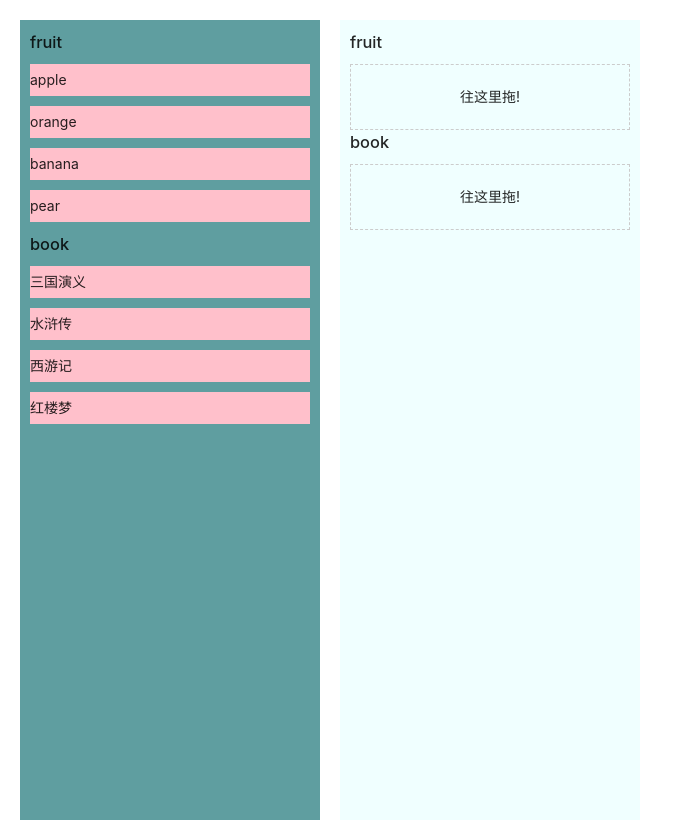
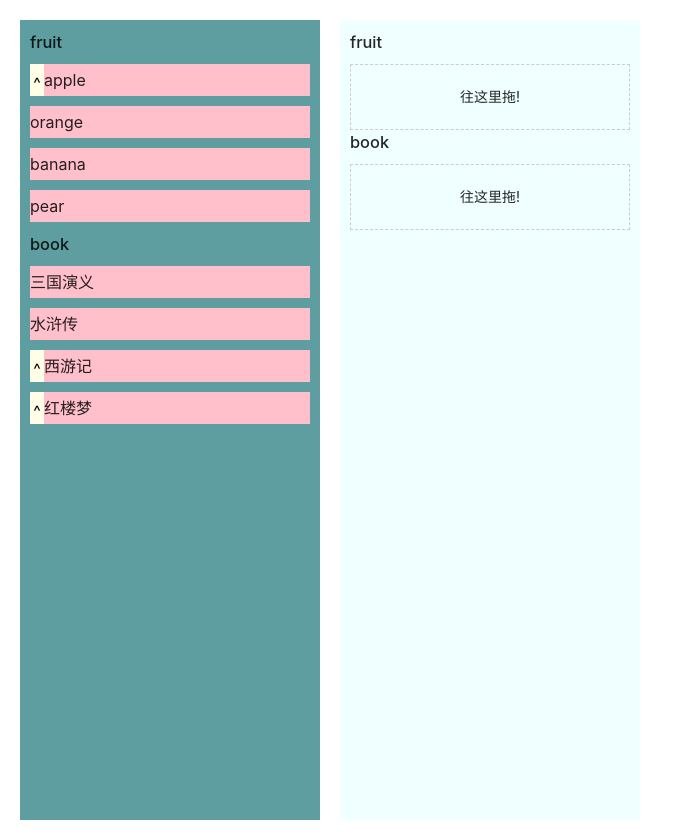
Before and after one commit to mianmalife/webpackApp, a React app: page /#/login in a window 1280 px wide. Shown: the whole page, without its empty margins (0-683 px from the left). Built offline with nearby package versions, Linux system fonts and the light colour scheme; the HTML template or start-up script is replaced by a standard one.

Commit message:
增加删除分类功能

```diff
--- a/package.json
+++ b/package.json
@@ -21,6 +21,7 @@
     "axios": "^0.24.0",
     "core-js": "3",
     "cross-env": "^7.0.3",
+    "lodash": "^4.17.21",
     "react": "^17.0.2",
     "react-dom": "^17.0.2",
     "react-router-dom": "6"
--- a/src/App.less
+++ b/src/App.less
@@ -41,9 +41,24 @@
       .category {
         ul {
           li.demesion__lis {
+            display: flex;
             height: 32px;
             line-height: 32px;
             background-color: pink;
+            margin-bottom: 10px;
+            font-size: 16px;
+            mark {
+              cursor: pointer;
+            }
+          }
+          .child__content {
+            overflow: hidden;
+          }
+          li.child__lis {
+            padding-left: 10px;
+            height: 32px;
+            line-height: 32px;
+            background-color: rgb(173, 228, 228);
             margin-bottom: 10px;
           }
         }
@@ -59,14 +74,19 @@
           display: flex;
           flex-direction: column;
           min-height: 64px;
-          border: 1px dashed #ccc;
           li {
+            display: flex;
+            justify-content: space-between;
             height: 32px;
             line-height: 32px;
             background-color: pink;
             margin-top: 10px;
+            mark {
+              cursor: pointer;
+            }
           }
           p.empty__state {
+            border: 1px dashed #ccc;
             text-align: center;
             line-height: 64px;
           }
--- a/src/example/dragTest.jsx
+++ b/src/example/dragTest.jsx
@@ -1,8 +1,23 @@
-import React, { useState, useEffect, useRef } from 'react'
+import React, { useState, useEffect, useRef, Fragment } from 'react'
+import _cloneDeep from 'lodash/cloneDeep'
 const demension = {
   fruit: [{
     id: 1,
-    name: 'apple'
+    name: 'apple',
+    show: false,
+    children: [{
+      id: '1-1',
+      name: 'apple 8'
+    }, {
+      id: '1-2',
+      name: 'apple 9'
+    }, {
+      id: '1-3',
+      name: 'apple x'
+    }, {
+      id: '1-4',
+      name: 'apple 11'
+    }]
   }, {
     id: 2,
     name: 'orange'
@@ -21,29 +36,97 @@ const demension = {
     name: '水浒传'
   }, {
     id: 7,
-    name: '西游记'
+    name: '西游记',
+    show: false,
+    children: [{
+      id: '7-1',
+      name: '苦战狮驼岭'
+    }, {
+      id: '7-2',
+      name: '受阻小雷音'
+    }]
   }, {
     id: 8,
-    name: '红楼梦'
+    name: '红楼梦',
+    show: false,
+    children: [{
+      id: '8-1',
+      name: '宝玉挨打'
+    }]
   }]
+}
+const selected = {
+  fruit: [],
+  book: []
 }
 function DragTest () {
   const [quota, setQuota] = useState(demension)
+  const [indicator, setIndicator] = useState(selected)
+  // const [activeId, setActiveId] = useState(null)
   const empty = useRef(null)
-  let dragged
-  const onDragStart = e => {
-    console.log(e, 'onDragStart', e.dataTransfer.items)
-    dragged = e.target
+  const onDragStart = (draggedId, name, category, e) => {
+    console.log(e, 'onDragStart')
+    e.dataTransfer.setData('draggedId', draggedId)
+    e.dataTransfer.setData('name', name)
+    e.dataTransfer.setData('category', category)
+  }
+  const onDragEnter = e => {
+    e.target.style.border = '1px dashed #1DA57A'
   }
   const onDragOver = e => {
     console.log(e.target, 'onDragOver')
     e.preventDefault()
   }
-  const onDrop = e => {
+  const onDragLeave = e => {
+    e.target.style.border = '1px dashed #ccc'
+  }
+  const onDrop = (category, e) => {
     console.log(e.target, 'onDrop', e.target.parentNode)
-    e.target.parentNode.insertBefore(dragged, e.target)
-    dragged = ''
+    const ID = e.dataTransfer.getData('draggedId')
+    const NAME = e.dataTransfer.getData('name')
+    const CATEGORY = e.dataTransfer.getData('category')
+    if (category === CATEGORY) {
+      if (!indicator[CATEGORY].find(item => item.id === ID)) {
+        const copy = _cloneDeep(indicator)
+        copy[category].push({
+          key: ID,
+          id: ID,
+          name: NAME
+        })
+        setIndicator(copy)
+      }
+    }
+    e.target.style = '1px dashed #ccc'
     e.preventDefault()
+  }
+  const onDelete = (deleteId, category) => {
+    const copy = _cloneDeep(indicator)
+    copy[category].forEach((item, index) => {
+      if (item.id === deleteId) {
+        copy[category].splice(index, 1)
+      }
+    })
+    setIndicator(copy)
+  }
+  const onDragEnd = e => {
+    console.log(indicator, 'onDragEnd')
+  }
+  const onExpand = (aId, category) => {
+    const copy = _cloneDeep(quota)
+    const resp = copy[category].map(item => {
+      if (item.id === aId) {
+        item.show = !item.show
+      }
+      return item
+    })
+    copy[category] = resp
+    console.log(copy, 'copy')
+    setQuota(copy)
+    // if (aId === activeId) {
+    //   setActiveId('')
+    // } else {
+    //   setActiveId(aId)
+    // }
   }
   useEffect(() => {
     setQuota(quota)
@@ -57,13 +140,39 @@ function DragTest () {
             <ul>
               {
                 quota[title].map(content => {
-                  return <li
-                    onDragStart={onDragStart}
-                    draggable={true}
-                    key={content.id}
-                    className='demesion__lis'>
-                    {content.name}
-                  </li>
+                  return <Fragment key={content.id}>
+                    <li
+                      onDragStart={onDragStart.bind(this, content.id, content.name, title)}
+                      onDragEnd={onDragEnd}
+                      draggable={true}
+                      key={content.id}
+                      className='demesion__lis'>
+                      {
+                        content.children &&
+                        content.children.length > 0 &&
+                        <mark onClick={onExpand.bind(this, content.id, title)}>^</mark>
+                      }
+                      <div>{content.name}</div>
+                    </li>
+                    <div
+                      style={{ height: content.show ? 'auto' : 0 }}
+                      className='child__content'>
+                      {
+                        content.children &&
+                        content.children.length > 0 &&
+                        content.children.map(child => {
+                          return <li
+                            onDragStart={onDragStart.bind(this, child.id, child.name, title)}
+                            onDragEnd={onDragEnd}
+                            draggable={true}
+                            key={child.id}
+                            className='child__lis'>
+                            {child.name}
+                          </li>
+                        })
+                      }
+                    </div>
+                  </Fragment>
                 })
               }
             </ul>
@@ -73,14 +182,30 @@ function DragTest () {
     </div>
     <div className='right__condition'>
       {
-        Object.keys(quota).map(title => {
+        Object.keys(indicator).map(title => {
           return <div key={title} className='category'>
             <h3>{title}</h3>
-            <ul
-              className='drop__content'
-              onDragOver={onDragOver}
-              onDrop={onDrop}>
-              <p className='empty__state' ref={empty}>{'往这里拖!'}</p>
+            <ul className='drop__content'>
+              {
+                indicator[title].map(content => {
+                  return <li
+                    key={content.id}
+                    data-id={content.id}
+                    onDragStart={onDragStart.bind(this, content.id, content.name, title)}
+                  >
+                    <div>{content.name}</div>
+                    <mark onClick={onDelete.bind(this, content.id, title)}>X</mark>
+                  </li>
+                })
+              }
+              <p
+                onDragEnter={onDragEnter}
+                onDragOver={onDragOver}
+                onDragLeave={onDragLeave}
+                onDrop={onDrop.bind(this, title)}
+                className='empty__state'
+                ref={empty}>{'往这里拖!'}
+              </p>
             </ul>
           </div>
         })
```
Also changed, not shown: 1 other file (tests, documents, lock files or other folders).
